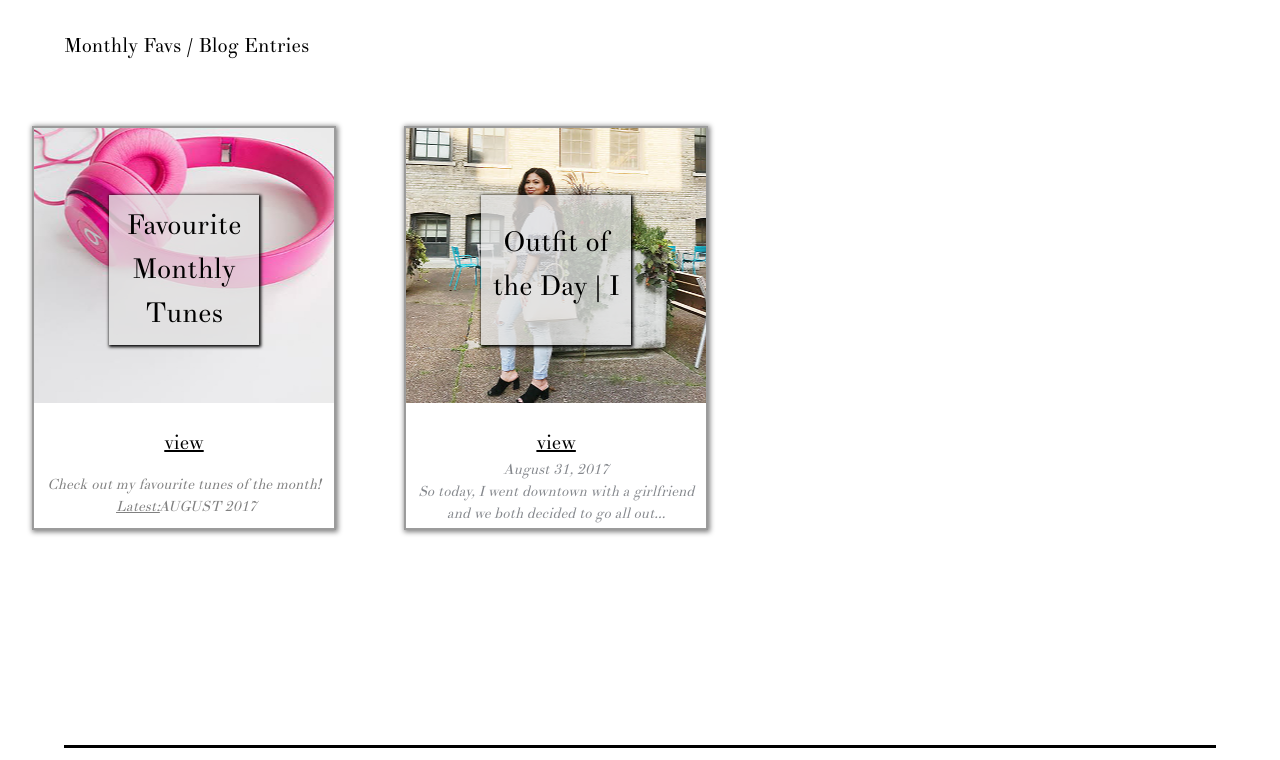
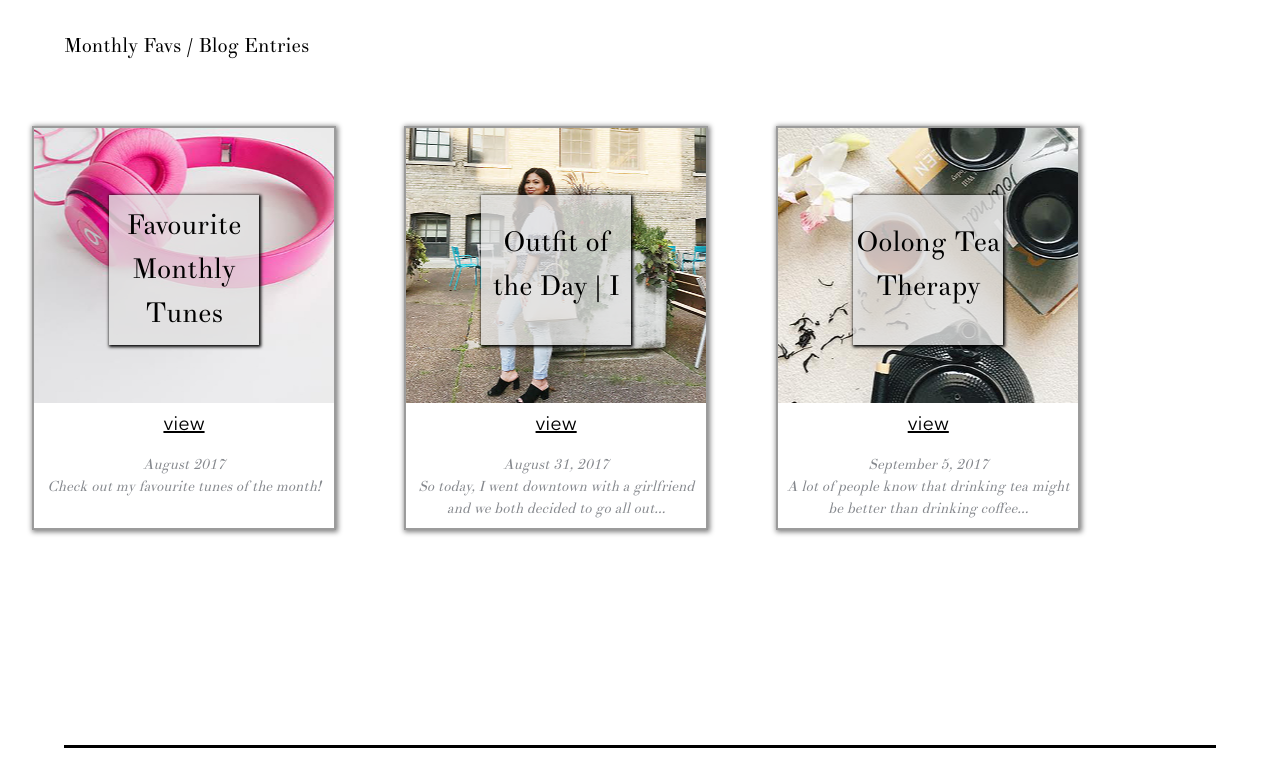
Before and after one commit to NathaleePG/lifestyle, a plain HTML site: page index.html in a window 1280 px wide. Shown: the part 920-1680 px from the top of the page. Drawn offline with Linux system fonts and the light colour scheme.

Commit message:
Add files via upload

```diff
--- a/index.css
+++ b/index.css
@@ -370,12 +370,16 @@ li span{
 }
 #blogs > li > a{
     text-transform:lowercase;
+    top:285px;
+    font-family:myAvenir;
 }
 
 #blogs > li > p{
     width:100%;
     text-align:center;
-    top:345px;
+    top:325px;
+    font-style:italic;
+    color: rgb(133, 136, 141);
 }
 
 #e1{
@@ -383,7 +387,10 @@ li span{
 }
 
 #e2{
-    background:url('e2.jpg') center;
+     background:url('e2.jpg') center;
+}
+#e3{
+    background:url('e3.jpg') center;
 }
 #e1 > div > a{
     margin-top:8px;
@@ -391,11 +398,11 @@ li span{
 #e2 > div > a{
     margin-top:25px;
 }
-#main > ul#blogs > li#second > p{
-    top:330px;
-    font-style:italic;
-    color: rgb(133, 136, 141);
+
+#e3 > div > a{
+    margin-top:25px;
 }
+
 #root{
     position:relative;
     width:90%;
--- a/index.html
+++ b/index.html
@@ -78,14 +78,21 @@
             <li>
                 <div id="e1" class="imgCon"><div><a href="#">Favourite Monthly Tunes</a></div></div>
                 <a href="#">View</a>
-                <p>Check out my favourite tunes of the month!<br/>
-                    <span>Latest:</span> AUGUST 2017</p>
+                <p>August 2017<br/>
+                    Check out my favourite tunes of the month!</p>
             </li>
             <li id="second">
                 <div id="e2" class="imgCon"><div><a href="https://nathaleepg.github.io/outfit1/.">Outfit of the Day | I</a></div></div>
                 <a href="https://nathaleepg.github.io/outfit1/.">View</a>
                 <p>August 31, 2017<br/>
                     So today, I went downtown with a girlfriend and we both decided to go all out…</p>
+            </li>
+            <li id="third">
+                <div id="e3" class="imgCon"><div><a href="https://nathaleepg.github.io/outfit1/.">
+                    Oolong Tea Therapy</a></div></div>
+                <a href="https://nathaleepg.github.io/outfit1/.">View</a>
+                <p>September 5, 2017<br/>
+                    A lot of people know that drinking tea might be better than drinking coffee... </p>
             </li>
         </ul>
     </div>
```
Also changed, not shown: e3.jpg (added).
